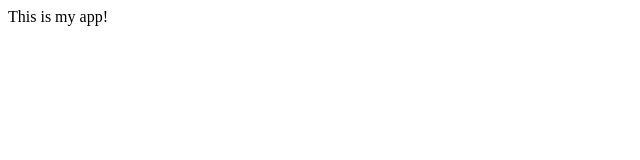
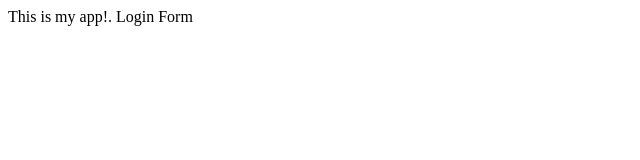
Before and after one commit to YasminYousefi/myappsTest, a plain HTML site: page index.html in a window 1280 px wide. Shown: the full height of the page, 0-640 px from the left. Drawn offline with Linux system fonts and the light colour scheme.

Commit message:
login form

```diff
--- /dev/null
+++ b/dir2/app2.js
@@ -0,0 +1 @@
+console.log('yalda');
--- a/index.html
+++ b/index.html
@@ -7,6 +7,7 @@
   <title>My App</title>
 </head>
 <body>
-  This is my app!
+  This is my app!.
+  Login Form
 </body>
 </html>
```
Also changed, not shown: login.html (added, +1 -0 lines), log.txt (added).
